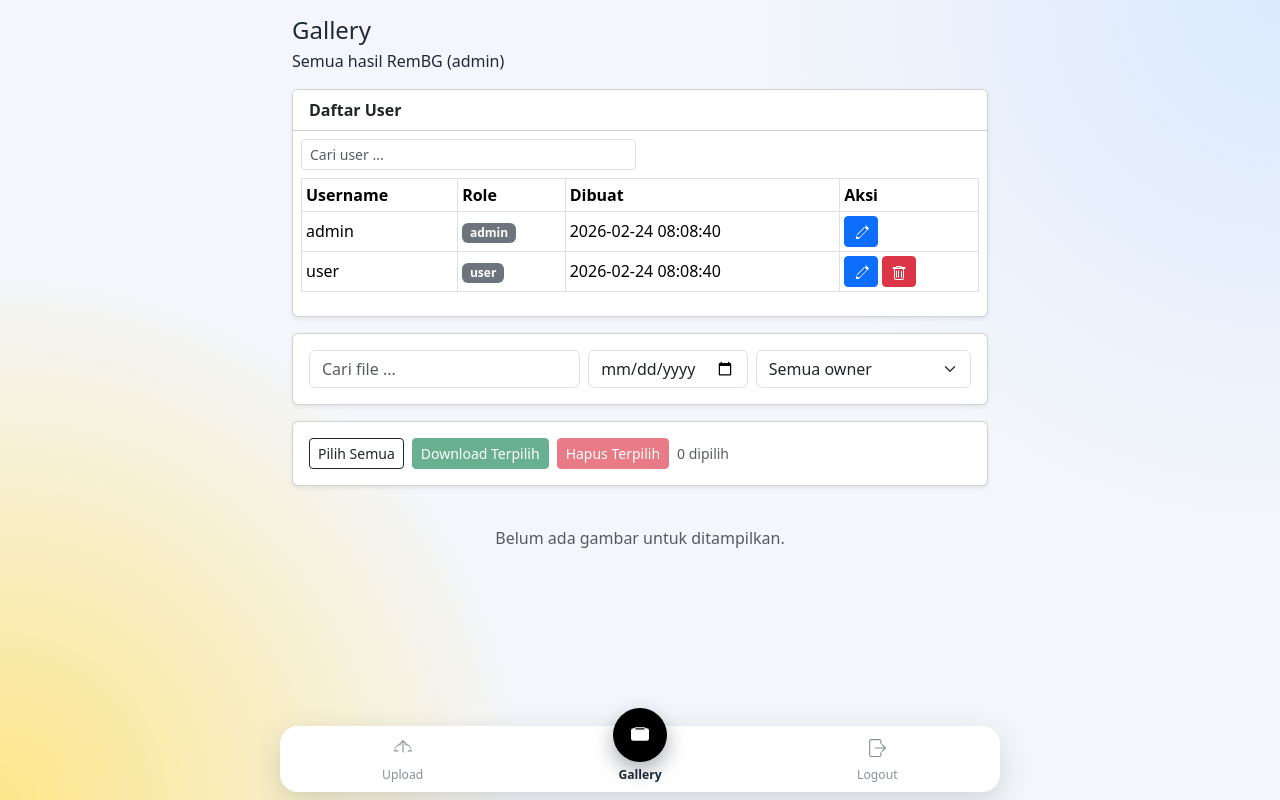
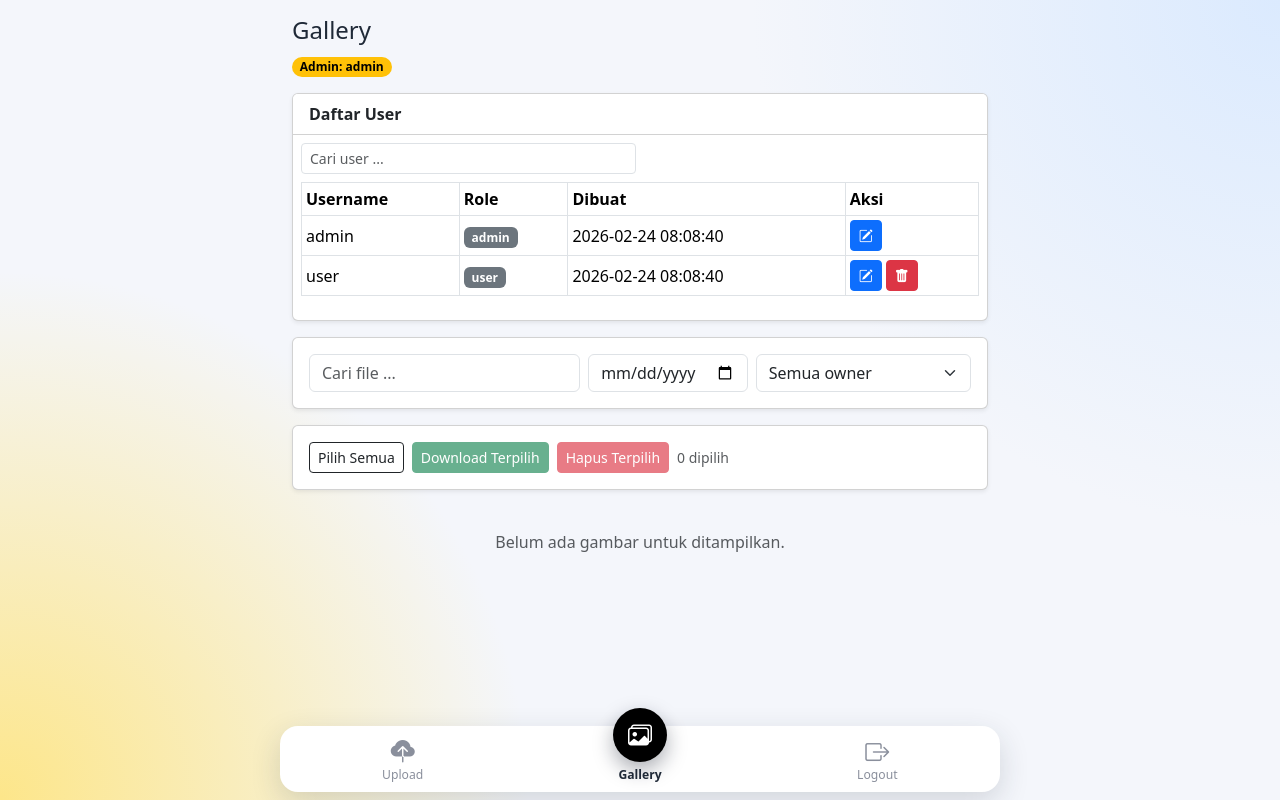
Before and after one commit to Trisn0802/Background_Remover, a Flask app: page /gallery in a window 1280 px wide. Run offline with Flask 3, Linux system fonts and the light colour scheme; the visitor is signed in with stand-in values (Sample User, id 1); data comes from the database, SQL or seed files in the repository; data that the repository does not hold is empty; some libraries are stand-ins or nearby versions.

Commit message:
update upload ui

```diff
--- a/app.py
+++ b/app.py
@@ -39,14 +39,14 @@ app.config["SECRET_KEY"] = os.environ.get("SECRET_KEY", "dev-secret-change-me")
 
 
 ICONS = {
-    "upload": '<svg xmlns="http://www.w3.org/2000/svg" width="18" height="18" fill="currentColor" viewBox="0 0 16 16"><path d="M.5 9.9A5.5 5.5 0 0 1 5.5 4.5a.5.5 0 0 1 .09.992L5.5 5.5A4.5 4.5 0 0 0 1 10h2.5a.5.5 0 0 1 0 1H.5a.5.5 0 0 1-.5-.5v-.6Zm15 0a5.5 5.5 0 0 0-5-5.4.5.5 0 1 0-.09.992l.09.008A4.5 4.5 0 0 1 15 10h-2.5a.5.5 0 0 0 0 1h3a.5.5 0 0 0 .5-.5v-.6Z"/><path d="M7.646 1.146a.5.5 0 0 1 .708 0l3 3a.5.5 0 1 1-.708.708L8.5 2.707V11.5a.5.5 0 0 1-1 0V2.707L5.354 4.854a.5.5 0 1 1-.708-.708l3-3Z"/></svg>',
-    "gallery": '<svg xmlns="http://www.w3.org/2000/svg" width="18" height="18" fill="currentColor" viewBox="0 0 16 16"><path d="M4.502 1a1.5 1.5 0 0 0-1.415 1H2a2 2 0 0 0-2 2v7a2 2 0 0 0 2 2h12a2 2 0 0 0 2-2V4a2 2 0 0 0-2-2h-1.087A1.5 1.5 0 0 0 11.498 1h-6.996ZM11.498 2a.5.5 0 0 1 .471.332L12.087 3H3.913l.118-.668A.5.5 0 0 1 4.502 2h6.996Z"/><path d="M10.648 6.354a.5.5 0 0 1 .708 0l1.5 1.5a.5.5 0 0 1 0 .708L10 11.414l-2.854-2.852a.5.5 0 1 1 .708-.708l2.146 2.145 2.146-2.145a.5.5 0 0 1 .708 0Z"/></svg>',
-    "logout": '<svg xmlns="http://www.w3.org/2000/svg" width="18" height="18" fill="currentColor" viewBox="0 0 16 16"><path fill-rule="evenodd" d="M10 15a1 1 0 0 0 1-1v-2a.5.5 0 0 1 1 0v2a2 2 0 0 1-2 2H3a2 2 0 0 1-2-2V2a2 2 0 0 1 2-2h7a2 2 0 0 1 2 2v2a.5.5 0 0 1-1 0V2a1 1 0 0 0-1-1H3a1 1 0 0 0-1 1v12a1 1 0 0 0 1 1h7Z"/><path fill-rule="evenodd" d="M15.854 8.354a.5.5 0 0 0 0-.708l-3-3a.5.5 0 1 0-.708.708L14.293 7.5H6.5a.5.5 0 0 0 0 1h7.793l-2.147 2.146a.5.5 0 0 0 .708.708l3-3Z"/></svg>',
-    "eye": '<svg xmlns="http://www.w3.org/2000/svg" width="16" height="16" fill="currentColor" viewBox="0 0 16 16"><path d="M16 8s-3-5.5-8-5.5S0 8 0 8s3 5.5 8 5.5S16 8 16 8Zm-8 4.5A4.5 4.5 0 1 1 8 3a4.5 4.5 0 0 1 0 9.5Z"/><path d="M8 11a3 3 0 1 0 0-6 3 3 0 0 0 0 6Z"/></svg>',
-    "trash": '<svg xmlns="http://www.w3.org/2000/svg" width="16" height="16" fill="currentColor" viewBox="0 0 16 16"><path d="M5.5 5.5A.5.5 0 0 1 6 6v6a.5.5 0 0 1-1 0V6a.5.5 0 0 1 .5-.5Zm2.5.5a.5.5 0 0 0-1 0v6a.5.5 0 0 0 1 0V6Zm2 .5a.5.5 0 0 1 1 0v6a.5.5 0 0 1-1 0V6Z"/><path fill-rule="evenodd" d="M14.5 3a1 1 0 0 1-1 1H13v9a2 2 0 0 1-2 2H5a2 2 0 0 1-2-2V4h-.5a1 1 0 0 1 0-2H5a1 1 0 0 1 1-1h4a1 1 0 0 1 1 1h2.5a1 1 0 0 1 1 1ZM6 2a.5.5 0 0 0-.5.5h5A.5.5 0 0 0 10 2H6Zm-2 2v9a1 1 0 0 0 1 1h6a1 1 0 0 0 1-1V4H4Z"/></svg>',
-    "download": '<svg xmlns="http://www.w3.org/2000/svg" width="16" height="16" fill="currentColor" viewBox="0 0 16 16"><path d="M.5 9.9A.5.5 0 0 1 1 9.4h14a.5.5 0 0 1 .5.5v3.6a2 2 0 0 1-2 2H2a2 2 0 0 1-2-2V9.9Zm1 .5v3.1a1 1 0 0 0 1 1h11a1 1 0 0 0 1-1v-3.1H1.5Z"/><path d="M7.646 1.146a.5.5 0 0 1 .708 0l2.5 2.5a.5.5 0 0 1-.708.708L8.5 2.707V10.5a.5.5 0 0 1-1 0V2.707L5.854 4.354a.5.5 0 1 1-.708-.708l2.5-2.5Z"/></svg>',
-    "anonymous": '<svg xmlns="http://www.w3.org/2000/svg" width="14" height="14" fill="currentColor" viewBox="0 0 16 16"><path d="M8 8a3 3 0 1 0 0-6 3 3 0 0 0 0 6Z"/><path d="M14 14s-1-4-6-4-6 4-6 4 1 1 6 1 6-1 6-1Z"/></svg>',
-    "edit": '<svg xmlns="http://www.w3.org/2000/svg" width="16" height="16" fill="currentColor" viewBox="0 0 16 16"><path d="M12.146.146a.5.5 0 0 1 .708 0l3 3a.5.5 0 0 1 0 .708l-10 10L3 14l.146-2.854 10-10ZM11.207 2 4 9.207V12h2.793L14 4.793 11.207 2Z"/></svg>',
+    "upload": '<i class="bi bi-cloud-upload-fill" style="font-size: 24px;"></i>',
+    "gallery": '<i class="bi bi-images" style="font-size: 24px;"></i>',
+    "logout": '<i class="bi bi-box-arrow-right" style="font-size: 24px;"></i>',
+    "eye": '<i class="bi bi-eye-fill" style="font-size: 14px;"></i>',
+    "trash": '<i class="bi bi-trash-fill" style="font-size: 14px;"></i>',
+    "download": '<i class="bi bi-download" style="font-size: 14px;"></i>',
+    "anonymous": '<i class="bi bi-question-circle-fill" style="font-size: 14px;"></i>',
+    "edit": '<i class="bi bi-pencil-square" style="font-size: 14px;"></i>',
 }
 
 
--- a/templates/gallery.html
+++ b/templates/gallery.html
@@ -12,7 +12,12 @@
   <div class="d-flex align-items-center justify-content-between">
     <div>
       <h1 class="h4 mb-1">Gallery</h1>
-      <p class="mb-0">{{ 'Semua hasil RemBG (admin)' if is_admin else 'Remove background anda' }}</p>
+      {% if active_user and active_user.role == 'admin' %}
+      <span class="badge rounded-pill text-bg-warning mb-0 mt-2">{{ 'Admin' if active_user.role == 'admin' else 'User' }}: {{ active_user.username }}</span>
+      {% elif active_user and active_user.role == 'user' %}
+      <span class="badge rounded-pill text-bg-primary mb-0 mt-2">{{ 'Admin' if active_user.role == 'admin' else 'User' }}: {{ active_user.username }}</span>
+      {% else %}
+      {% endif %}
     </div>
   </div>
 </section>
```
Also changed, not shown: templates/upload.html (+4 -3 lines).
